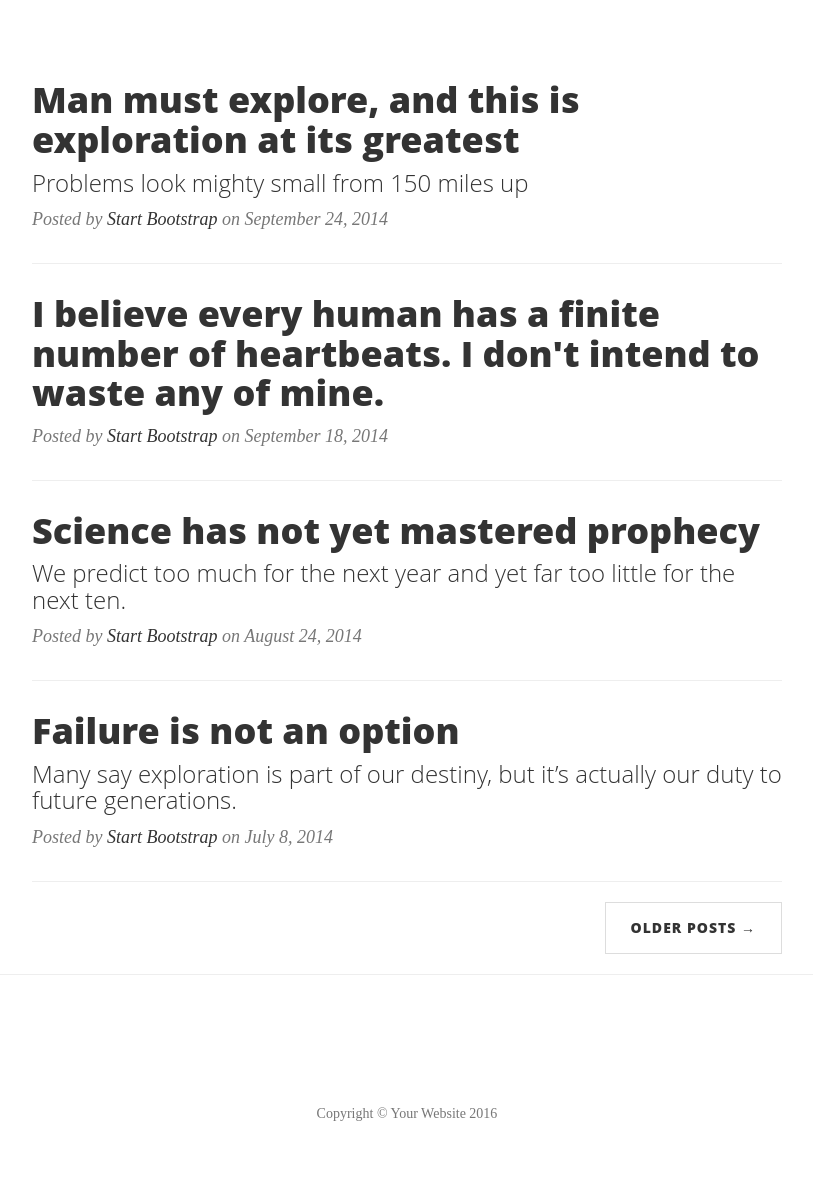
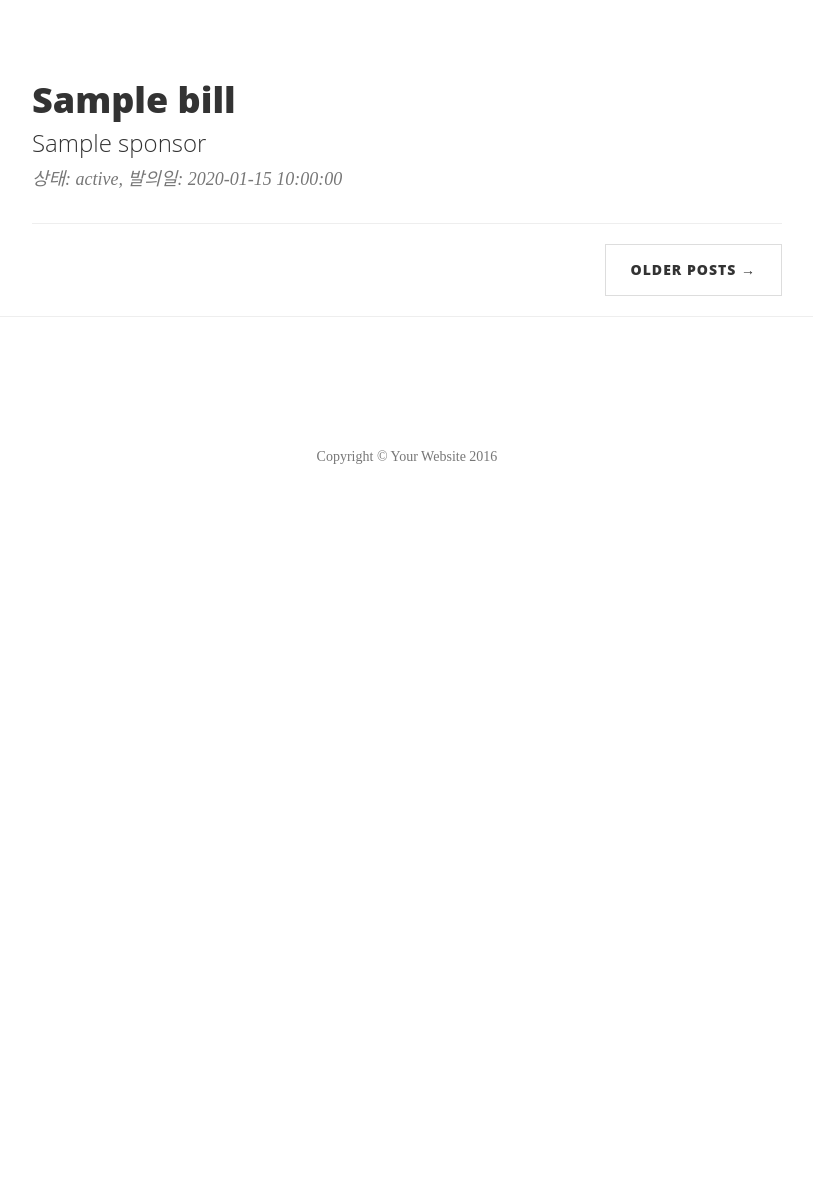
Before and after one commit to microstack/front, a Flask app: template front/templates/index.html in a window 1280 px wide. Shown: the part 448-1637 px from the top of the page, without its empty margins (233-1046 px from the left). After the commit the page ends 912 px from the top, so only its background shows below. Run offline with Flask 2, Linux system fonts and the light colour scheme; the template is opened without the code that fills it: most values are stand-ins (such as "Sample title", 1, 10 or a date in 2020); some libraries are stand-ins or nearby versions.

Commit message:
apply posts from web api

```diff
--- a/politics/templates/index.html
+++ b/politics/templates/index.html
@@ -1,49 +1,21 @@
 {% extends "base.html" %}
 
 {% block posts %}
+
+{% for bill in bill_list %}
+
   <div class="post-preview">
       <a href="post.html">
           <h2 class="post-title">
-                            Man must explore, and this is exploration at its greatest
+            {{ bill['name'] }}
           </h2>
           <h3 class="post-subtitle">
-                            Problems look mighty small from 150 miles up
+            {{ bill['sponsor'] }}
           </h3>
       </a>
-                    <p class="post-meta">Posted by <a href="#">Start Bootstrap</a> on September 24, 2014</p>
+      <p class="post-meta">상태: {{ bill['status'] }}, 발의일: {{ bill['proposed_date'] }}</p>
   </div>
   <hr>
-                <div class="post-preview">
-                    <a href="post.html">
-                        <h2 class="post-title">
-                            I believe every human has a finite number of heartbeats. I don't intend to waste any of mine.
-                        </h2>
-                    </a>
-                    <p class="post-meta">Posted by <a href="#">Start Bootstrap</a> on September 18, 2014</p>
-                </div>
-                <hr>
-                <div class="post-preview">
-                    <a href="post.html">
-                        <h2 class="post-title">
-                            Science has not yet mastered prophecy
-                        </h2>
-                        <h3 class="post-subtitle">
-                            We predict too much for the next year and yet far too little for the next ten.
-                        </h3>
-                    </a>
-                    <p class="post-meta">Posted by <a href="#">Start Bootstrap</a> on August 24, 2014</p>
-                </div>
-                <hr>
-                <div class="post-preview">
-                    <a href="post.html">
-                        <h2 class="post-title">
-                            Failure is not an option
-                        </h2>
-                        <h3 class="post-subtitle">
-                            Many say exploration is part of our destiny, but it’s actually our duty to future generations.
-                        </h3>
-                    </a>
-                    <p class="post-meta">Posted by <a href="#">Start Bootstrap</a> on July 8, 2014</p>
-                </div>
-                <hr>
+
+{% endfor %}
 {% endblock %}
```
Also changed, not shown: politics/views.py (+9 -2 lines). Lines whose indentation alone changed are shown as unchanged.
